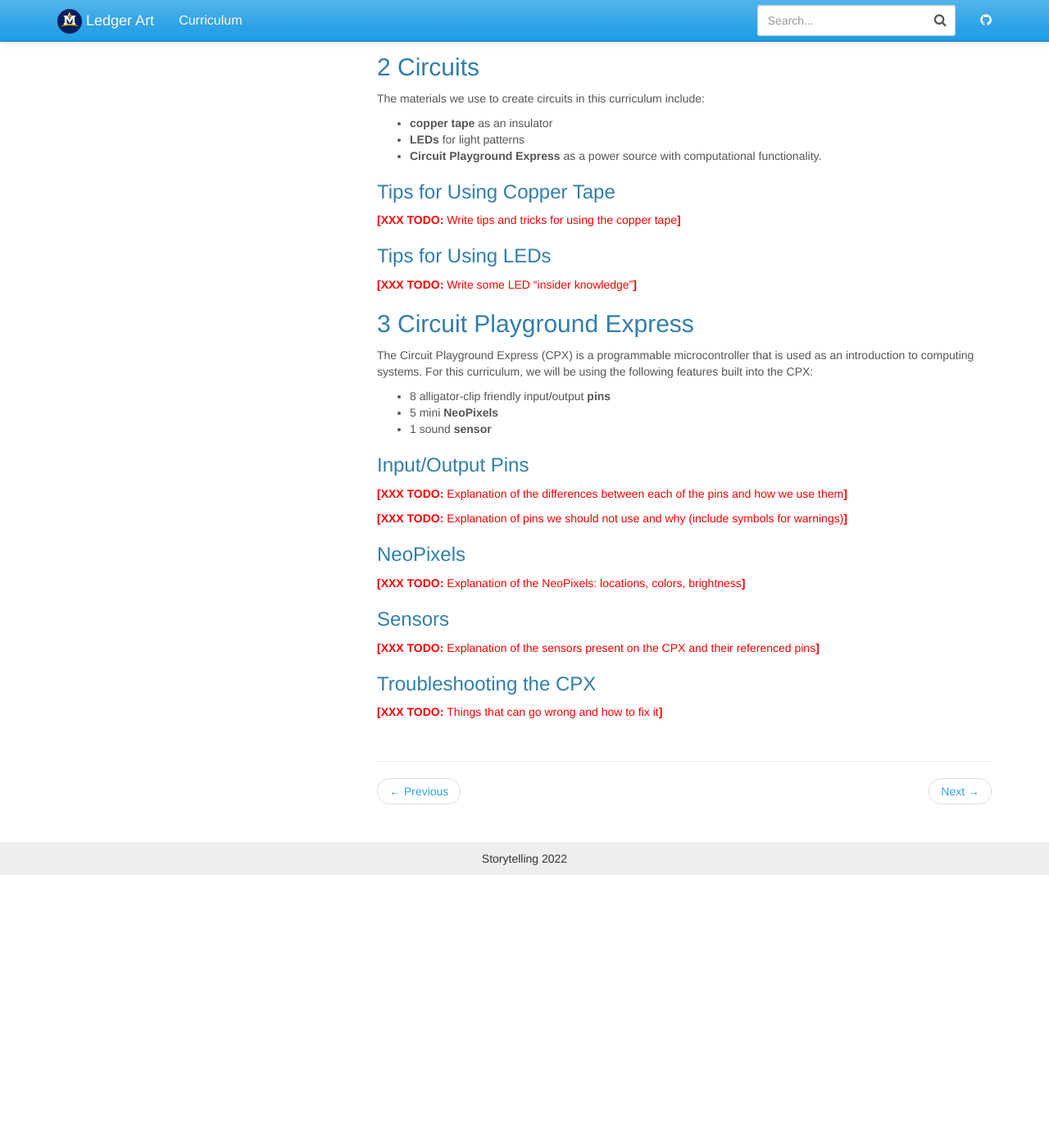
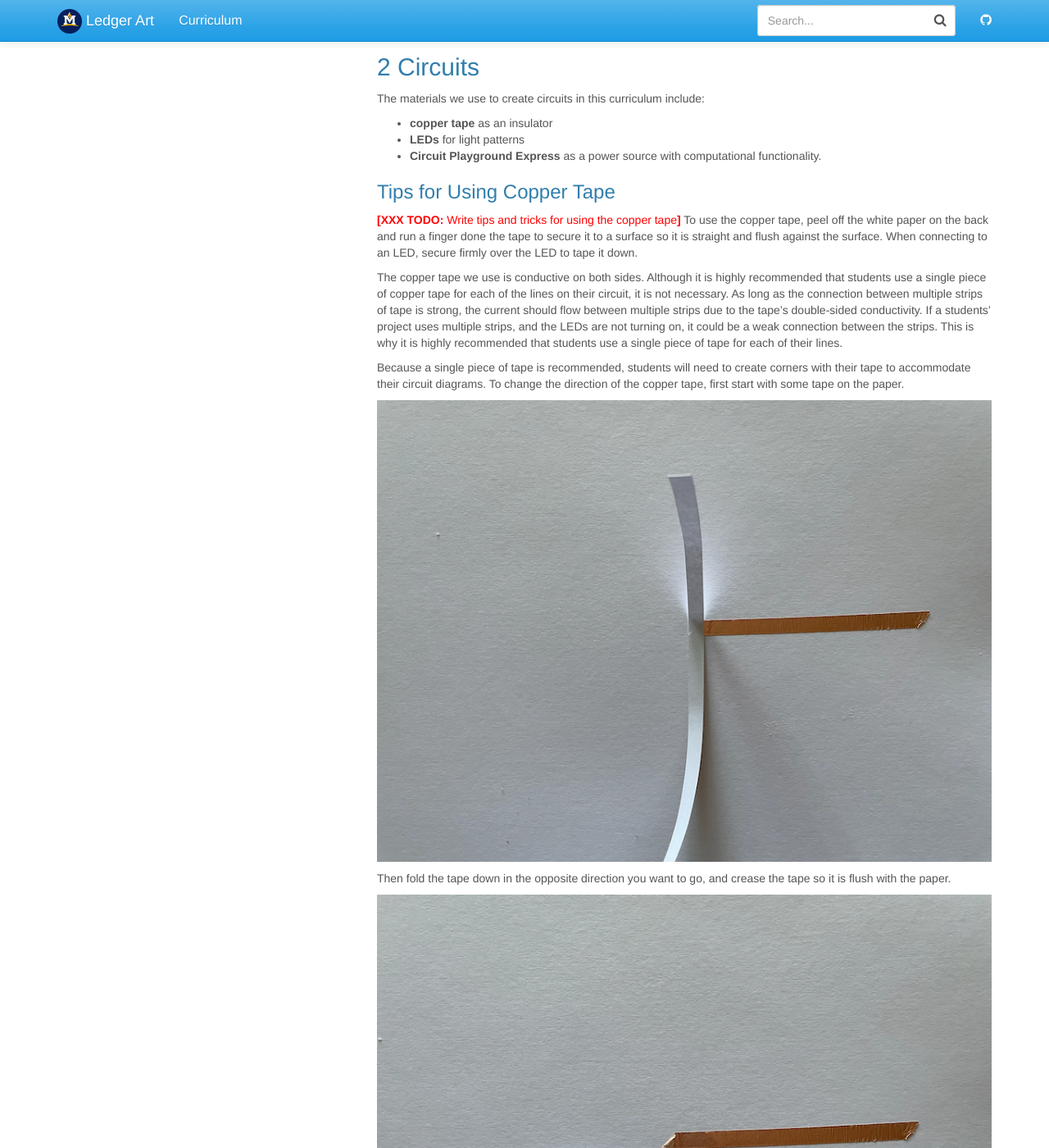
Before and after one commit to jake-chipps/friendometer, a Jekyll site: the page built from _docs/guides/tech-guide.md, in a window 1280 px wide and 1400 px high, scrolled down 1388 px. Shown: the whole window at 82% size. Built offline with Jekyll 4.4.1, drawn with Linux system fonts in a browser that asks for light colours; before the commit the page ends 2455 px from its top, so only the background shows below that; some of the changed text lies outside the part shown.

Commit message:
Add content and images to Copper Tape section

```diff
--- a/_docs/guides/tech-guide.md
+++ b/_docs/guides/tech-guide.md
@@ -67,6 +67,37 @@ The materials we use to create circuits in this curriculum include:
 
 ### Tips for Using Copper Tape <a name="copper"></a>
 <span class="todo">Write tips and tricks for using the copper tape</span>
+To use the copper tape, peel off the white paper on the back and run a finger
+done the tape to secure it to a surface so it is straight and flush against the
+surface. When connecting to an LED, secure firmly over the LED to tape it down.
+
+The copper tape we use is conductive on both sides. Although it is highly
+recommended that students use a single piece of copper tape for each of the lines on their
+circuit, it is not necessary. As long as the connection between multiple strips
+of tape is strong, the current should flow between multiple strips due to the
+tape's double-sided conductivity. If a students' project uses multiple strips,
+and the LEDs are not turning on, it could be a weak connection between the strips.
+This is why it is highly recommended that students use a single piece of tape
+for each of their lines.
+
+Because a single piece of tape is recommended, students will need to create corners
+with their tape to accommodate their circuit diagrams. To change the direction
+of the copper tape, first start with some tape on the paper.
+
+![beginning of copper tape](../guides/guide-resources/tec-copper-start.png)
+
+Then fold the tape down in the opposite direction you want to go, and crease the
+tape so it is flush with the paper.
+
+![fold in opposite direction](../guides/guide-resources/tec-fold-opposite.png)
+
+Fold the tape over itself in the direction you want to go and continue your lines.
+
+![fold over self](../guides/guide-resources/tec-fold-over-self.png)
+
+You can make as many corners as you like with a single piece of tape.
+
+![multiple corners](../guides/guide-resources/tec-multiple-corners.png)
 
 ### Tips for Using LEDs <a name="led"></a>
 <span class="todo">Write some LED "insider knowledge"</span>
```
Also changed, not shown: _docs/guides/guide-resources/tec-copper-start.png (added), _docs/guides/guide-resources/tec-fold-opposite.png (added), _docs/guides/guide-resources/tec-fold-over-self.png (added), _docs/guides/guide-resources/tec-multiple-corners.png (added).
